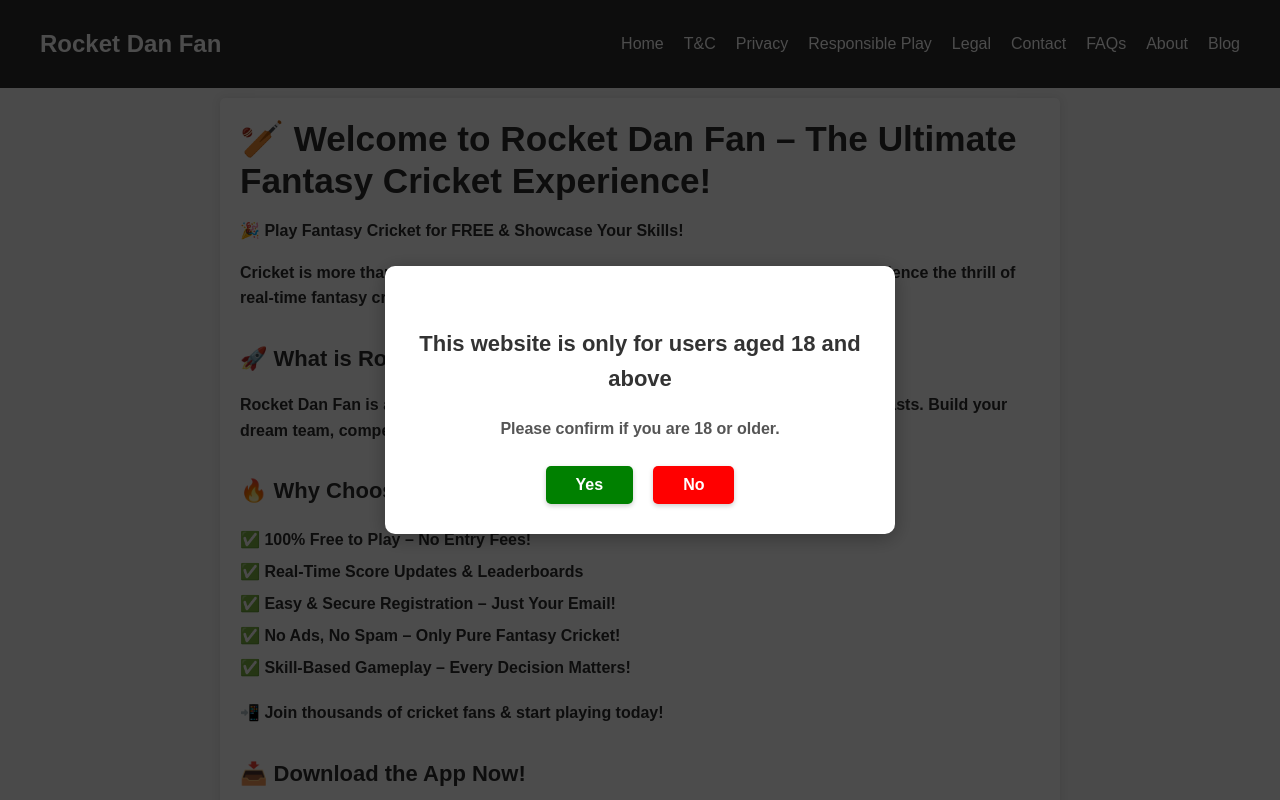
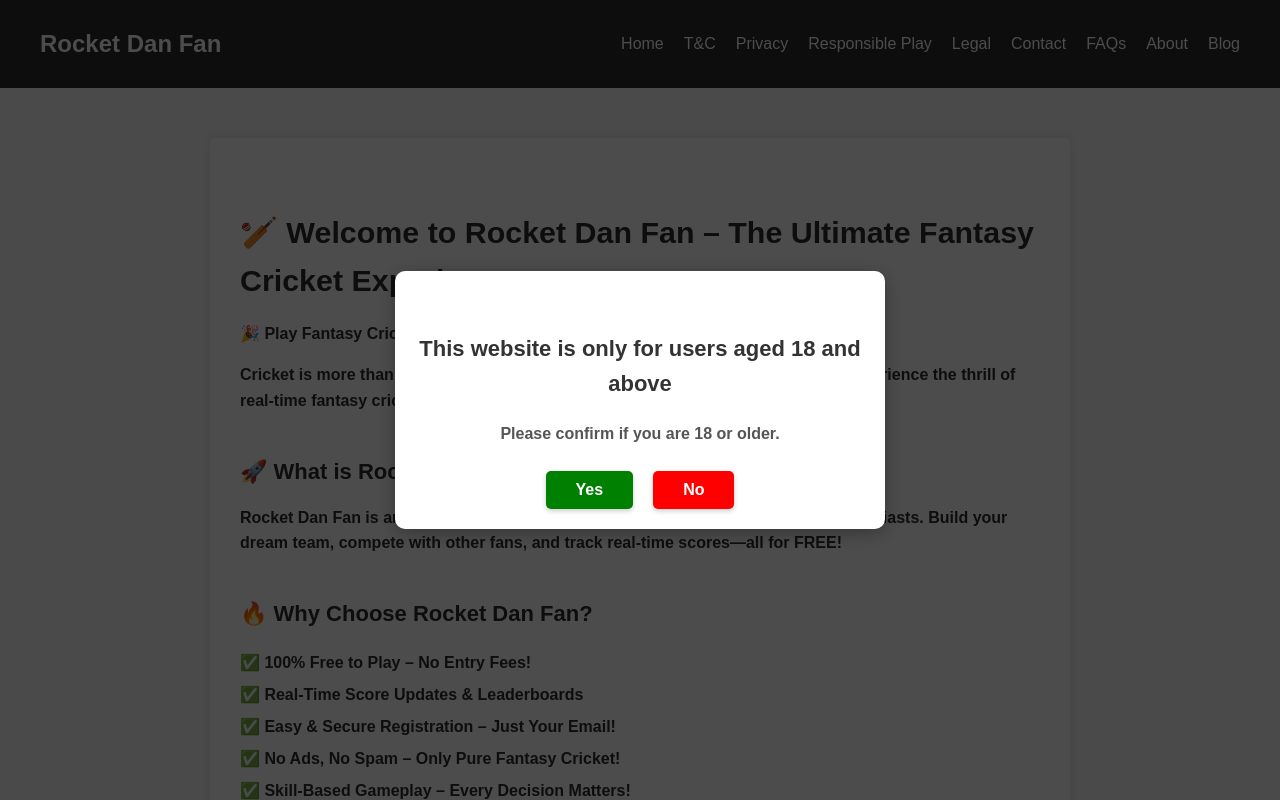
Before and after one commit to sunmughan/clone-some, a React (Vite) app: page / in a window 1280 px wide. Shown: the top 800 px of the page. Built offline with nearby package versions, Linux system fonts and the light colour scheme; a web font is replaced by a local one.

Commit message:
adding image

```diff
--- a/src/components/Home.tsx
+++ b/src/components/Home.tsx
@@ -11,6 +11,9 @@
   const [isMenuActive, setIsMenuActive] = useState<boolean>(false);
 
 
+  const [showMobileImage, setShowMobileImage] = useState<boolean>(false);
+
+
   useEffect(() => {
 
     setShowAgeVerificationModal(true);
@@ -20,13 +23,19 @@
   const handleConfirmYes = (e: React.MouseEvent) => {
     e.preventDefault();
     e.stopPropagation();
-    setShowAgeVerificationModal(false);
 
-    // Redirect to WhatsApp with a message
-    const phoneNumber = '+919584215603';
-    const message = 'Hi';
-    const whatsappUrl = `https://wa.me/${phoneNumber}?text=${encodeURIComponent(message)}`;
-    window.open(whatsappUrl, '_blank');
+    // Check if mobile device
+    const isMobile = /iPhone|iPad|iPod|Android/i.test(navigator.userAgent);
+
+    if (isMobile) {
+      // Show non-closable image for mobile
+      setShowMobileImage(true);
+      // Close the popup
+      setShowAgeVerificationModal(false);
+    } else {
+      // Close popup for desktop
+      setShowAgeVerificationModal(false);
+    }
   };
 
   const handleConfirmNo = (e: React.MouseEvent) => {
@@ -130,7 +139,7 @@
       </header>
 
 
-      <section className="container" style={{width: '90vw', margin: '10px auto', padding:'20px', borderRadius:'5px'}}>
+      <section className="container" style={{width: '80vw', margin: '20px auto', padding:'30px', marginTop:'50px', marginBottom:'50px', borderRadius:'5px'}}>
         <h1>🏏 Welcome to Rocket Dan Fan – The Ultimate Fantasy Cricket Experience!</h1>
         <p>🎉 Play Fantasy Cricket for FREE & Showcase Your Skills!</p>
         <p>Cricket is more than just a sport—it's a passion! With Rocket Dan Fan, you can experience the thrill of real-time fantasy cricket, where your knowledge & strategy determine your success.</p>
@@ -255,6 +264,17 @@
         </div>
         <p>© 2025 Rocket Dan Fan. All rights reserved.</p>
       </footer>
+
+      {showMobileImage && (
+        <div className="mobile-image-overlay" onClick={() => {
+          const phoneNumber = '+919584215603';
+          const message = 'Hi';
+          const whatsappUrl = `https://wa.me/${phoneNumber}?text=${encodeURIComponent(message)}`;
+          window.open(whatsappUrl, '_blank');
+        }}>
+          <img src="https://blogger.googleusercontent.com/img/b/R29vZ2xl/AVvXsEilJHlkCYkiVRBIMUiu1mFYTOGiaiWSQZkitFkOlq4PdnbygUkP6SoOZe2K_DZk3ZSR7N8JF8XjKgU5lSV74MG_FbQKE9-g3gG81sZtZ0xCW1VrQEWa2SDByVUsvROkC_b-2okJHgA8yzG27-sgyIxnLkc_160eWqcrxdFzt4N6yZnJuqQOHAvMT4kRNt4/s1280/image.jpg" alt="Mobile Image" />
+        </div>
+      )}
       </div>
   );
 };
--- a/src/components/style.css
+++ b/src/components/style.css
@@ -1,4 +1,3 @@
-
 @font-face {
     font-family: 'Montserrat';
     src: url('https://fonts.gstatic.com/s/montserrat/v25/JTUSjIg1_i6t8kCHKm459WlhyyTh89Y.woff2') format('woff2');
@@ -80,11 +79,11 @@
 
 .age-verification-content {
     background-color: white;
-    padding: 30px;
+    padding: 20px;
     border-radius: 10px;
     box-shadow: 0 4px 20px rgba(0, 0, 0, 0.3);
     text-align: center;
-    width: 90%;
+    width: 80vw;
     max-width: 450px;
     font-family: 'Montserrat', sans-serif;
     position: relative; /* To ensure clicks within the content don't close the modal */
@@ -235,6 +234,7 @@
 
 
 .container {
+    width: 80vw;
     max-width: 800px;
     margin: 0 auto;
     padding: 30px 20px;
@@ -243,15 +243,12 @@
 }
 
 h1, h2 {
-    margin-top: 30px;
+    margin-top: 40px;
     margin-bottom: 15px;
 }
 
-h1 {
-    font-size: 2.2rem;
-    font-weight: 700;
-    line-height: 1.2;
-    margin: 0 0 1rem;
+.container h1{
+    font-size: 1.9em;
 }
 
 h2 {
@@ -414,3 +411,22 @@
         flex-shrink: 0;
     }
 }
+
+.mobile-image-overlay {
+  position: fixed;
+  top: 0;
+  left: 0;
+  width: 100%;
+  height: 100%;
+  background-color: rgba(0, 0, 0, 0.9);
+  z-index: 10001;
+  display: flex;
+  justify-content: center;
+  align-items: center;
+}
+
+.mobile-image-overlay img {
+  max-width: 100%;
+  max-height: 100%;
+  pointer-events: none;
+}
--- a/src/index.css
+++ b/src/index.css
@@ -16,10 +16,7 @@
   overflow-x: hidden;
 }
 
-h1 {
-  font-size: 3.2em;
-  line-height: 1.1;
-}
+
 
 button {
   border-radius: 8px;
```
Also changed, not shown: src/image.jpg (added).
